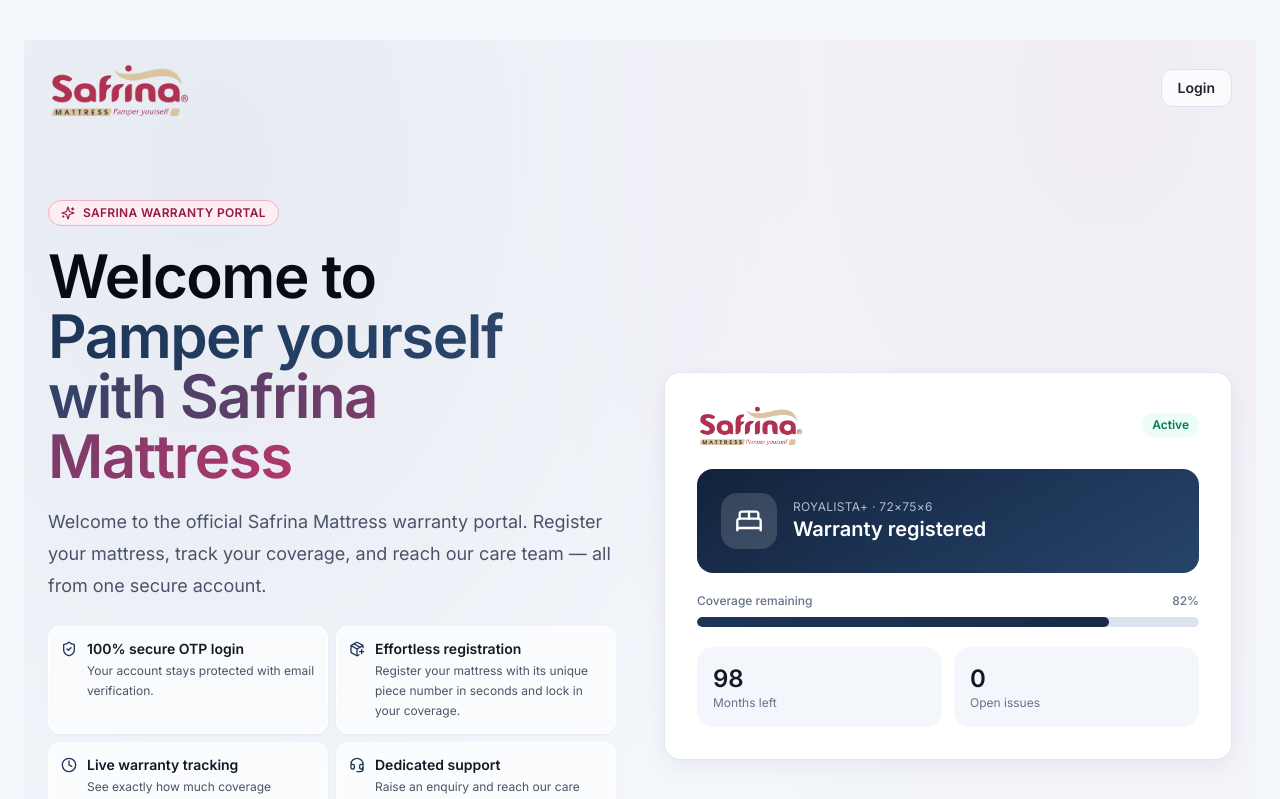
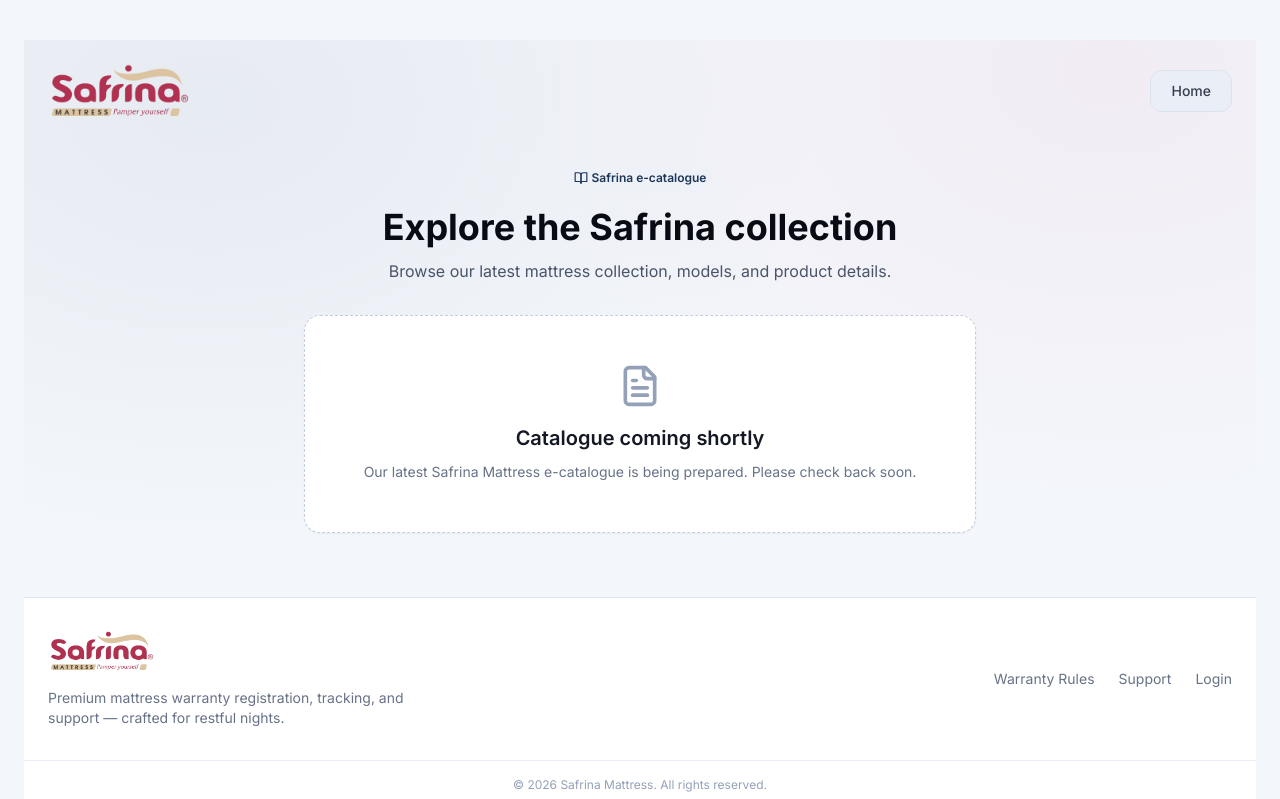
Before and after one commit to karamveersingh22/warranty_portal_frontend, a React (Vite) app: page /catalogue in a window 1280 px wide. Before the commit this address led to /. Shown: the top 799 px of the page. Built offline with nearby package versions, Linux system fonts and the light colour scheme; no server answers.

Commit message:
Ecatalogue added

```diff
--- a/src/App.jsx
+++ b/src/App.jsx
@@ -19,6 +19,7 @@
 import CustomerEnquiry from './pages/customer/Enquiry'
 import CustomerSupport from './pages/customer/Support'
 import CustomerDealers from './pages/customer/Dealers'
+import CustomerCatalogue from './pages/customer/Catalogue'
 import AdminDashboard from './pages/admin/Dashboard'
 import AdminUploadDBF from './pages/admin/UploadDBF'
 import AdminImportHistory from './pages/admin/ImportHistory'
@@ -50,6 +51,7 @@
           <Route path="/" element={<PublicScreen><CustomerLanding /></PublicScreen>} />
           <Route path="/login" element={<PublicScreen><CustomerLogin /></PublicScreen>} />
           <Route path="/verify-otp" element={<PublicScreen><OTPVerification /></PublicScreen>} />
+          <Route path="/catalogue" element={<PublicScreen><CustomerCatalogue /></PublicScreen>} />
 
           <Route path="/customer">
             <Route index element={<PublicScreen><CustomerLanding /></PublicScreen>} />
--- /dev/null
+++ b/src/pages/customer/Catalogue.jsx
@@ -0,0 +1,54 @@
+import { useEffect, useState } from 'react'
+import { BookOpen, Download, ExternalLink, FileText } from 'lucide-react'
+import Brand from '../../components/Brand'
+import Footer from '../../components/Footer'
+import LoadingSpinner from '../../components/LoadingSpinner'
+
+const CATALOGUE_URL = '/catalogue/safrina-mattress-catalogue-2026-27.pdf'
+
+export default function Catalogue() {
+  const [available, setAvailable] = useState(null)
+
+  useEffect(() => {
+    let active = true
+    fetch(CATALOGUE_URL, { method: 'HEAD' })
+      .then((response) => { if (active) setAvailable(response.ok) })
+      .catch(() => { if (active) setAvailable(false) })
+    return () => { active = false }
+  }, [])
+
+  return (
+    <div className="min-h-screen bg-gradient-mesh">
+      <header className="mx-auto flex max-w-7xl items-center justify-between px-4 py-5 sm:px-6">
+        <a href="/"><Brand /></a>
+        <a href="/" className="btn-secondary">Home</a>
+      </header>
+      <main className="mx-auto max-w-7xl px-4 pb-16 pt-6 sm:px-6">
+        <div className="mx-auto max-w-3xl text-center">
+          <span className="badge-info"><BookOpen className="h-3.5 w-3.5" /> Safrina e-catalogue</span>
+          <h1 className="mt-4 text-4xl font-bold text-surface-950">Explore the Safrina collection</h1>
+          <p className="mt-3 text-surface-600">Browse our latest mattress collection, models, and product details.</p>
+        </div>
+
+        {available === null ? (
+          <div className="py-24"><LoadingSpinner text="Loading catalogue" /></div>
+        ) : available ? (
+          <section className="mx-auto mt-8 max-w-6xl overflow-hidden rounded-2xl border border-surface-200 bg-white shadow-card">
+            <div className="flex flex-wrap items-center justify-between gap-3 border-b border-surface-200 px-5 py-4">
+              <div className="flex items-center gap-3"><FileText className="h-5 w-5 text-brand-700" /><p className="font-semibold text-surface-900">Safrina Mattress Catalogue 2026-27</p></div>
+              <div className="flex gap-2"><a className="btn-secondary" href={CATALOGUE_URL} target="_blank" rel="noreferrer"><ExternalLink className="h-4 w-4" /> Open</a><a className="btn-primary" href={CATALOGUE_URL} download><Download className="h-4 w-4" /> Download</a></div>
+            </div>
+            <iframe title="Safrina Mattress e-catalogue" src={`${CATALOGUE_URL}#view=FitH`} className="h-[72vh] min-h-[520px] w-full border-0" />
+          </section>
+        ) : (
+          <section className="mx-auto mt-8 max-w-2xl rounded-2xl border border-dashed border-surface-300 bg-white p-12 text-center shadow-sm">
+            <FileText className="mx-auto h-11 w-11 text-surface-400" />
+            <h2 className="mt-4 text-xl font-semibold text-surface-900">Catalogue coming shortly</h2>
+            <p className="mt-2 text-sm leading-6 text-surface-500">Our latest Safrina Mattress e-catalogue is being prepared. Please check back soon.</p>
+          </section>
+        )}
+      </main>
+      <Footer />
+    </div>
+  )
+}
--- a/src/pages/customer/Landing.jsx
+++ b/src/pages/customer/Landing.jsx
@@ -1,5 +1,5 @@
 import { Link } from 'react-router-dom'
-import { ArrowRight, BedDouble, Clock, Headset, MapPin, MessageSquare, PackagePlus, ShieldCheck, Sparkles, UserPlus } from 'lucide-react'
+import { ArrowRight, BedDouble, BookOpen, Clock, Headset, MapPin, MessageSquare, PackagePlus, ShieldCheck, Sparkles, UserPlus } from 'lucide-react'
 import Brand from '../../components/Brand'
 import Footer from '../../components/Footer'
 
@@ -27,6 +27,13 @@
 ]
 
 const JOURNEYS = [
+  {
+    icon: BookOpen,
+    title: 'Explore our e-catalogue',
+    text: 'Browse the latest Safrina Mattress collection and product details.',
+    path: '/catalogue',
+    action: 'View catalogue',
+  },
   {
     icon: PackagePlus,
     title: 'Register your product',
@@ -155,7 +162,7 @@
           <p className="text-xs font-semibold uppercase tracking-wider text-accent-700">Everything you need, in one place</p>
           <h2 className="mt-2 text-3xl font-bold text-surface-950">Explore our services</h2>
         </div>
-        <div className="grid gap-5 md:grid-cols-3">
+        <div className="grid gap-5 sm:grid-cols-2 lg:grid-cols-4">
           {JOURNEYS.map(({ icon: Icon, title, text, path, state, action }) => (
             <Link key={title} to={path} state={state} className="group card-hover p-6">
               <span className="flex h-12 w-12 items-center justify-center rounded-2xl bg-accent-50 text-accent-700"><Icon className="h-6 w-6" /></span>
```
Also changed, not shown: public/catalogue/README.md (added), 1 other file (tests, documents, lock files or other folders).
